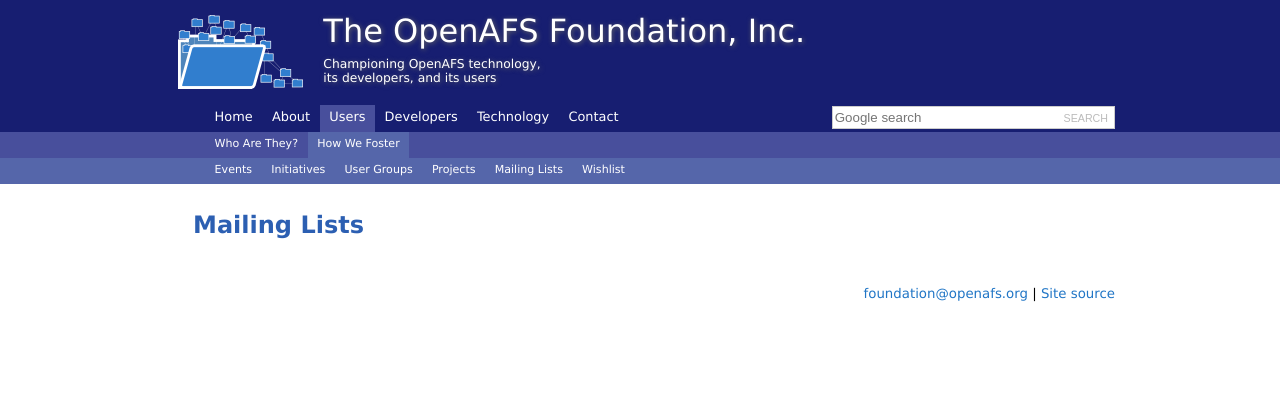
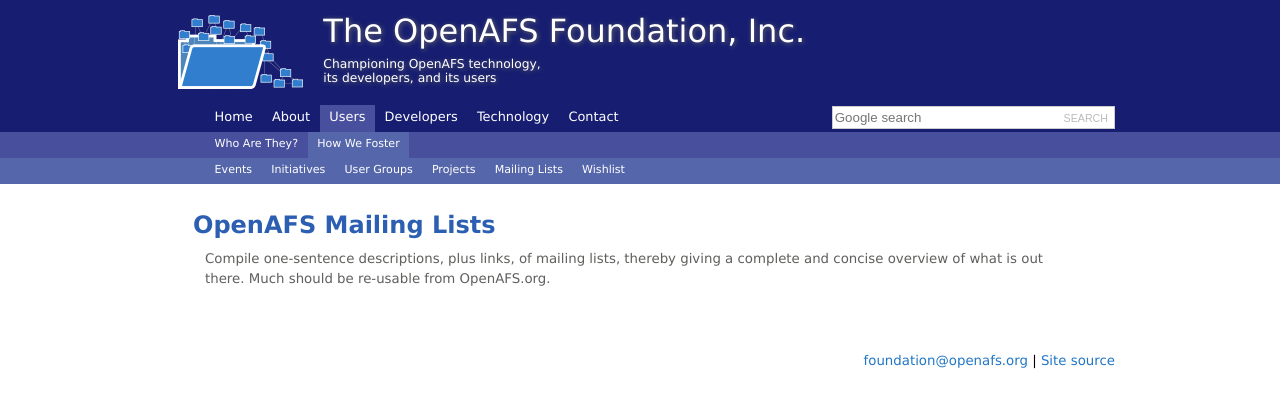
Before and after one commit to openafsfoundation/openafsfoundation.org, a Jekyll site: the page built from users/lists/index.md, in a window 1280 px wide. Shown: the top 408 px of the page. Built offline with Jekyll 4.4.1, drawn with Linux system fonts in a browser that asks for light colours.

Commit message:
Update index.md

```diff
--- a/users/lists/index.md
+++ b/users/lists/index.md
@@ -3,4 +3,6 @@
 nav: [users,how]
 ---
 
-## Mailing Lists ##
+## OpenAFS Mailing Lists ##
+
+Compile one-sentence descriptions, plus links, of mailing lists, thereby giving a complete and concise overview of what is out there.  Much should be re-usable from OpenAFS.org.
```
